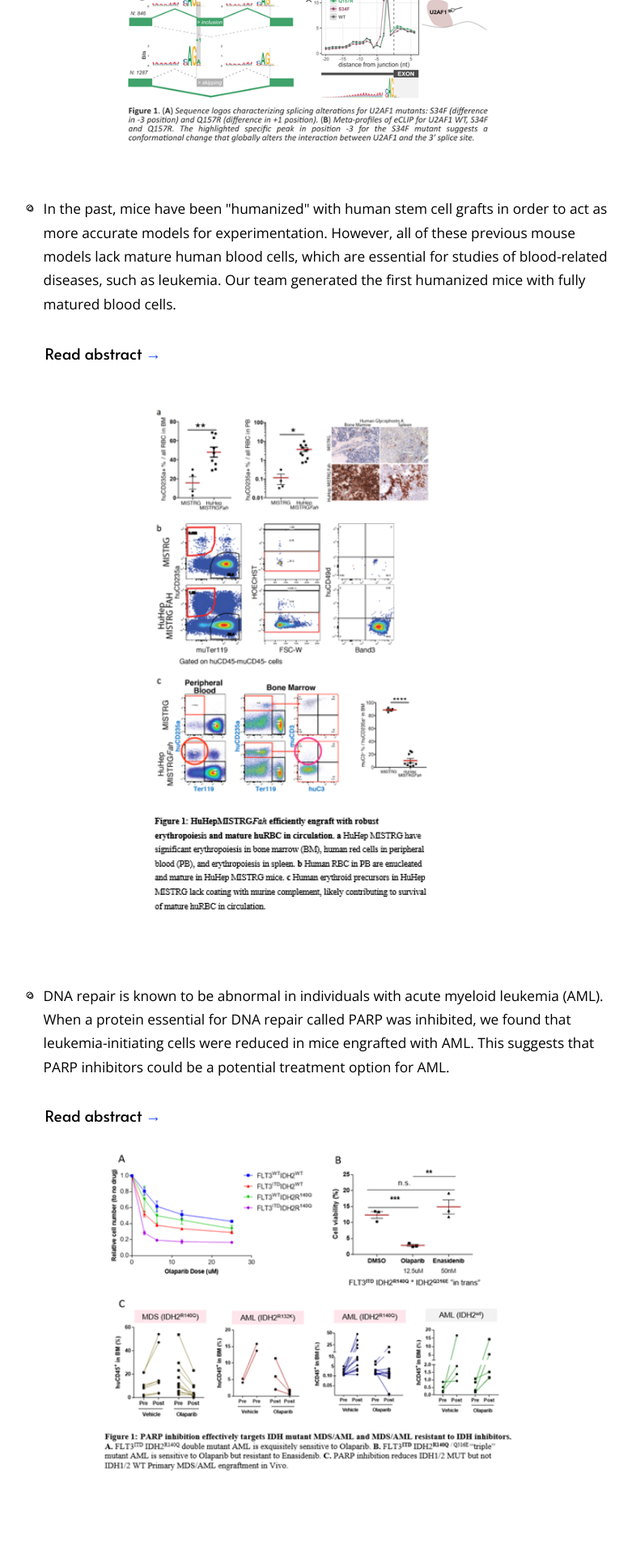
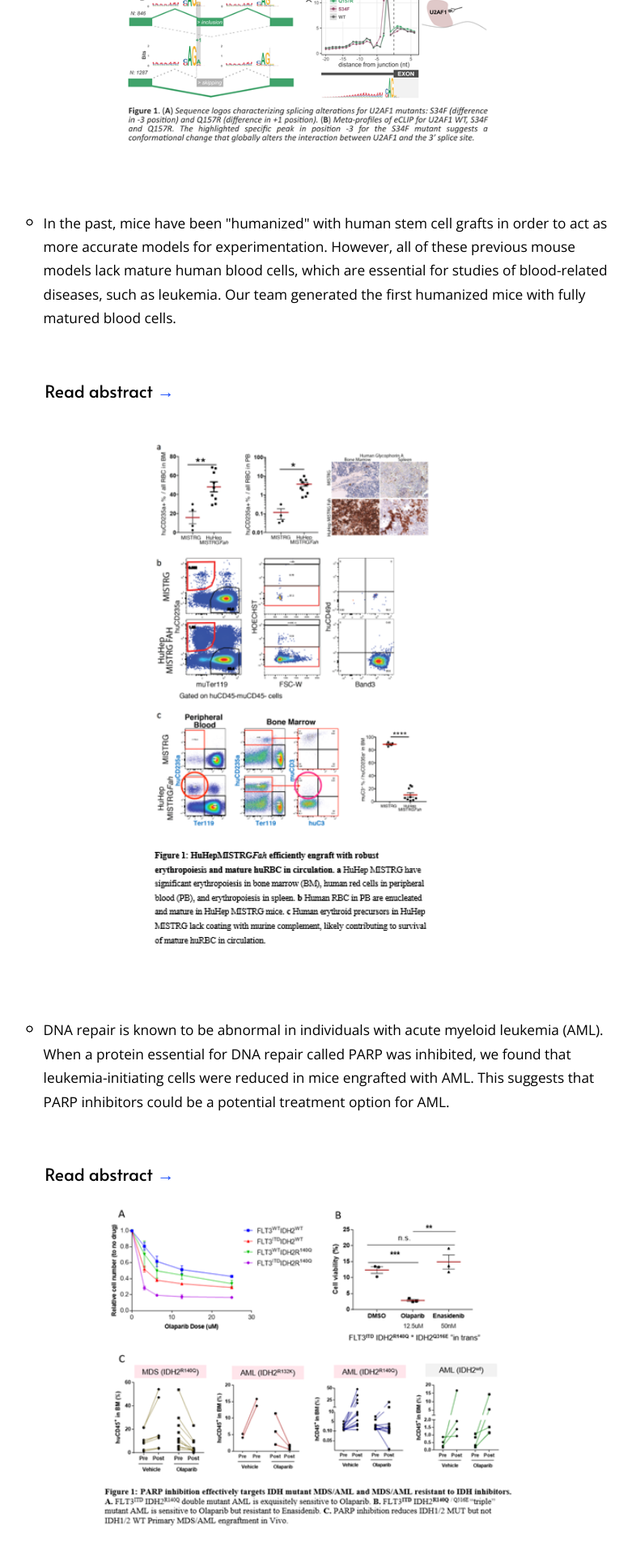
Before and after one commit to ashleyyqin/ashleyyqin.github.io, a Jekyll site: the page built from index.html, in a window 1280 px wide. Shown: the part 4293-6213 px from the top of the page at 81% size, without its empty margins (132-913 px from the left). Built offline with Jekyll 4.4.1, drawn with Linux system fonts in a browser that asks for light colours.

Commit message:
reformatting

```diff
--- a/index.html
+++ b/index.html
@@ -241,11 +241,13 @@
                      style="width: 60%">
                 <br>
                 <ul style="margin-left: 3em">
-                    <li style="line-height: 1.7; font-family: 'Open Sans', sans-serif; font-size: 90%">
-                        In the past, mice have been "humanized" with human stem cell grafts in order to act as
+                    <li>
+                        <p style="line-height: 1.7; font-family: 'Open Sans', sans-serif; font-size: 90%">
+                            In the past, mice have been "humanized" with human stem cell grafts in order to act as
                         more accurate models for experimentation. However, all of these previous mouse models lack
                         mature human blood cells, which are essential for studies of blood-related diseases, such as
                         leukemia. Our team generated the first humanized mice with fully matured blood cells.
+                        </p>
                         <br>
                         <br>
                         <a href="https://ashpublications.org/blood/article/134/Supplement_1/338/426253/In-Vivo-reconstruction-of-Human-Erythropoiesis?searchresult=1"
@@ -257,11 +259,13 @@
                 <img src="/media/abstract2.png" class="img_abstracts" alt="ASH-ley's abstracts 2"
                      style="width: 60%">
                 <ul style="margin-left: 3em">
-                    <li style="line-height: 1.7; font-family: 'Open Sans', sans-serif; font-size: 90%">
+                    <li>
+                        <p style="line-height: 1.7; font-family: 'Open Sans', sans-serif; font-size: 90%">
                         DNA repair is known to be abnormal in individuals with acute myeloid leukemia (AML). When a protein
                         essential for DNA repair called PARP was inhibited, we found that leukemia-initiating cells were
                         reduced in mice engrafted with AML. This suggests that PARP inhibitors could be a potential
                         treatment option for AML.
+                        </p>
                         <br>
                         <br>
                         <a href="https://ashpublications.org/blood/article/134/Supplement_1/4222/425718/PARP-Inhibitors-Are-Effective-in-IDH1-2-Mutant-MDS?searchresult=1"
```
Also changed, not shown: pages/rerent.html (+5 -4 lines).
